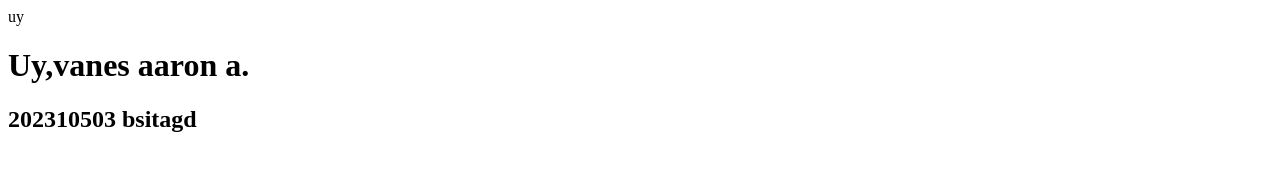
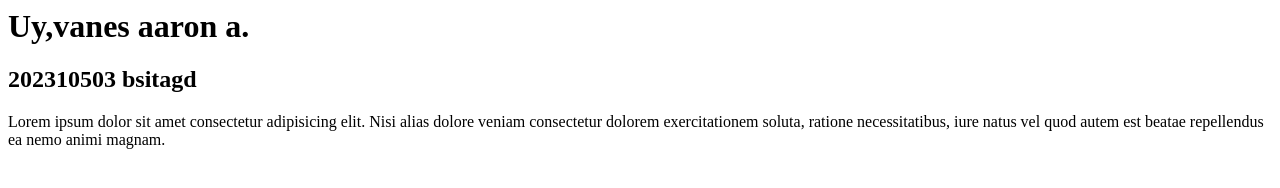
Before and after one commit to AR10R1AS/IT0043TX01, a plain HTML site: page index.html in a window 1280 px wide. Drawn offline with Linux system fonts and the light colour scheme.

Commit message:
Update index.html

```diff
--- a/index.html
+++ b/index.html
@@ -3,10 +3,10 @@
     <meta charset="UTF-8">
     <meta name="viewport" content="width=device-width, initial-scale=1.0">
     <title>ITOO43TX01</title>
-</head>uy
+</head>
 <body>
 <h1>Uy,vanes aaron a.</h1>
 <h2>202310503 bsitagd</h2>
-<p></p>
+<p>Lorem ipsum dolor sit amet consectetur adipisicing elit. Nisi alias dolore veniam consectetur dolorem exercitationem soluta, ratione necessitatibus, iure natus vel quod autem est beatae repellendus ea nemo animi magnam.</p>
 </body>
 </html>
```
